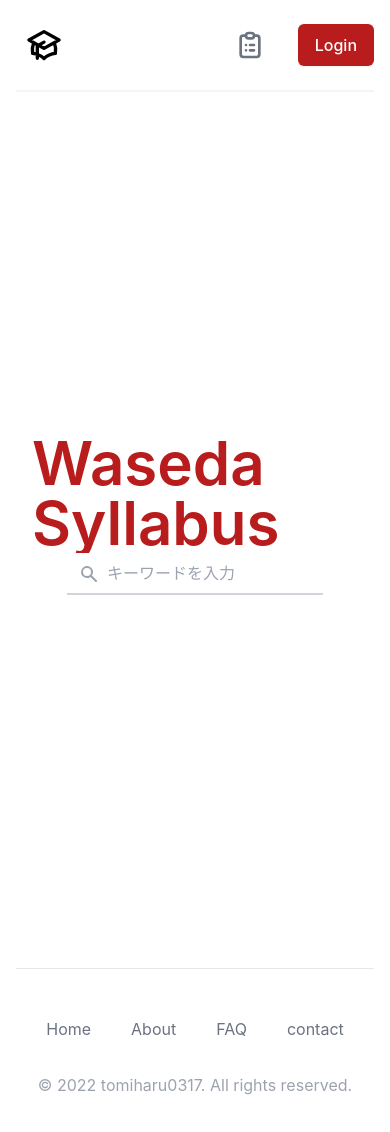
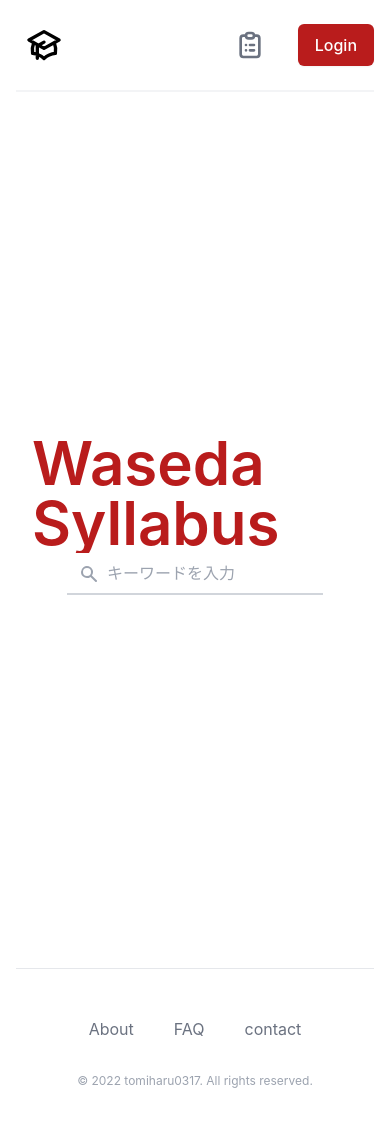
Before and after one commit to tomiharu0317/syllabus, a Next.js app in the folder frontend/: page / in a window 390 px wide. Shown: the top 1132 px of the page. Built offline with nearby package versions, Linux system fonts and the light colour scheme.

Commit message:
Delete Home link and Fix text size

```diff
--- a/frontend/src/components/organisms/footer.tsx
+++ b/frontend/src/components/organisms/footer.tsx
@@ -3,7 +3,6 @@
 /* This example requires Tailwind CSS v2.0+ */
 const navigation = {
   main: [
-    { name: 'Home', href: '/' },
     { name: 'About', href: '/about' },
     { name: 'FAQ', href: '/FAQ' },
     { name: 'contact', href: '/contact' },
@@ -12,8 +11,8 @@
 
 export default function Footer() {
   return (
-    <footer className='bg-white'>
-      <div className='max-w-7xl mx-auto px-4 sm:px-6'>
+    <footer className=' bg-white'>
+      <div className='max-w-7xl mx-auto px-4 sm:px-6' aria-label='Footer'>
         <div className='w-full mt-8 border-t border-gray-200  md:flex md:items-center md:justify-between'></div>
         <div className='max-w-7xl mx-auto py-12 px-4 overflow-hidden sm:px-6 lg:px-8'>
           <nav className='-mx-5 -my-2 flex flex-wrap justify-center' aria-label='Footer'>
@@ -25,7 +24,7 @@
               </div>
             ))}
           </nav>
-          <p className='mt-8 text-center text-base text-gray-400'>
+          <p className='mt-8 text-center text-xs md:text-base text-gray-400'>
             &copy; 2022 tomiharu0317. All rights reserved.
           </p>
         </div>
```
